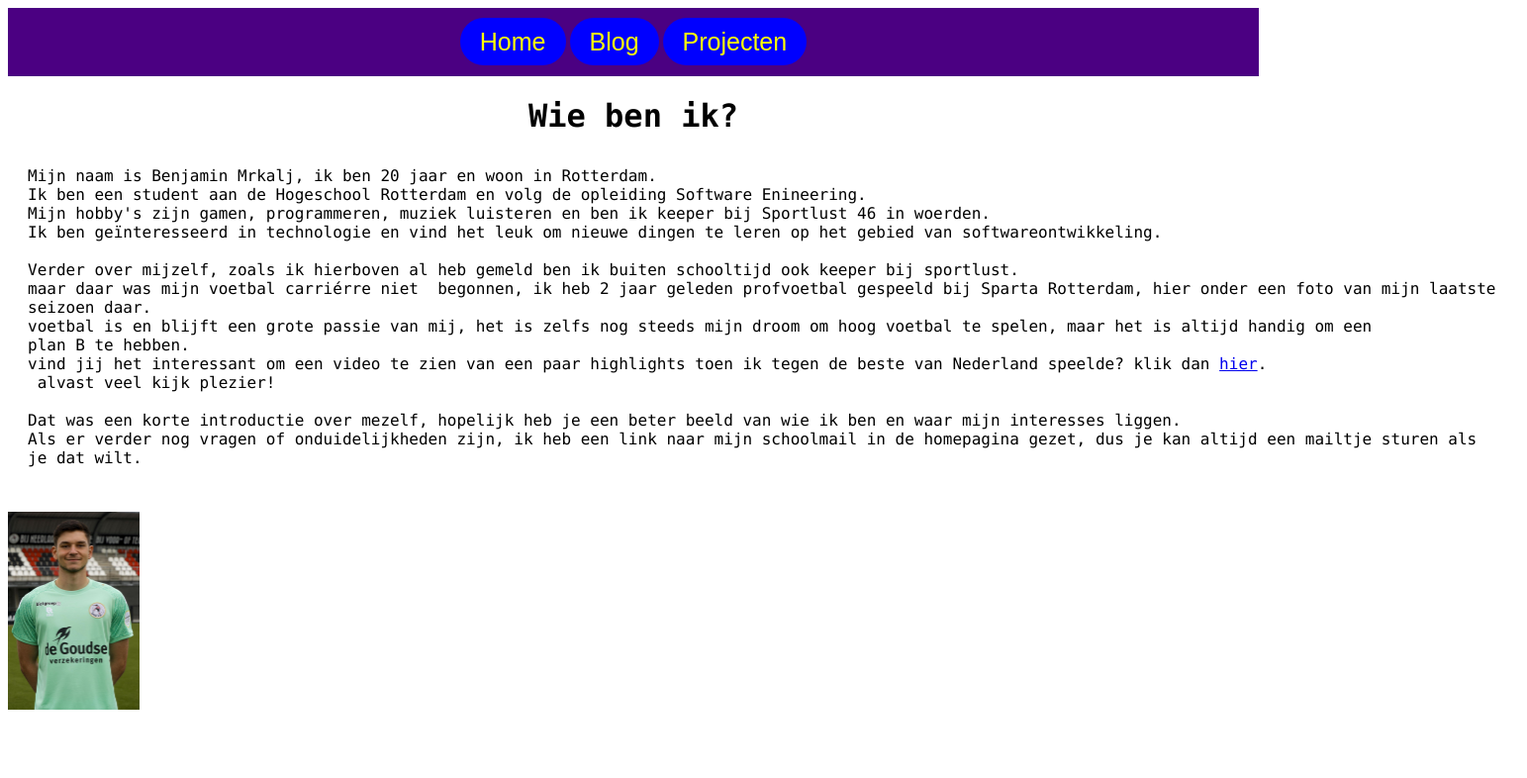
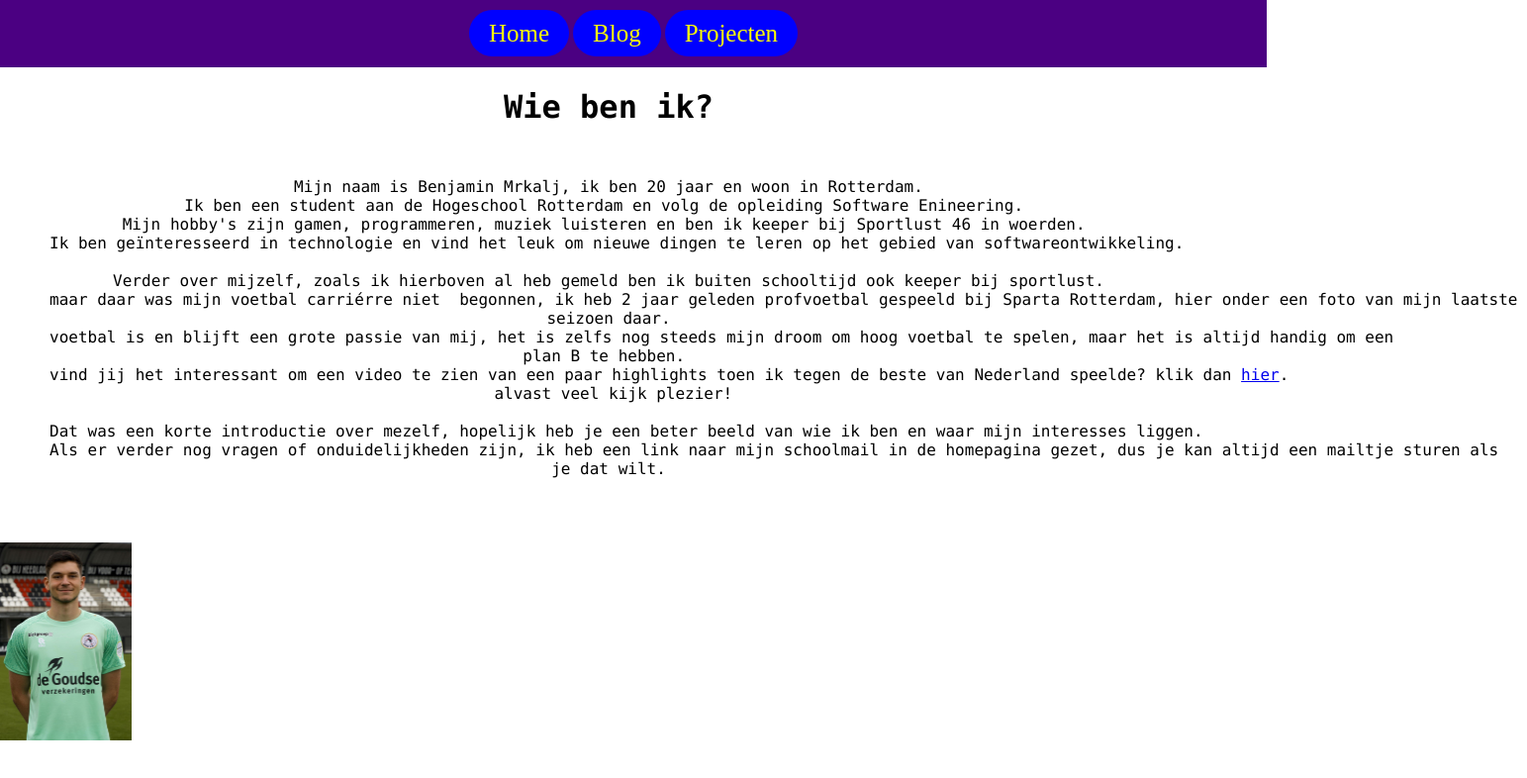
Before and after one commit to Benji2604/Benji2605.github.io, a plain HTML site: page whoamipagina.html in a window 1280 px wide. Shown: the whole page at 99% size, 1543 px wide, since content can reach past the window. Drawn offline with Linux system fonts and the light colour scheme; files whose address does not match are found by name.

Commit message:
update
img folder, sections, header footer

```diff
--- a/style.css
+++ b/style.css
@@ -8,7 +8,7 @@
 }
 
 .nav a {
-    font-family: Arial, Helvetica, sans-serif;
+    font-family: "Arial, Helvetica, sans-serif";
     font-size: 25px;
     background-color: blue;
     color: yellow;
@@ -30,7 +30,25 @@
 
 pre {
     font-family: "Lucida Console";
-    padding: 10px;
+    padding: 30px;
     margin-right: 5px;
-    margin-left: 10px;
+    margin-left: 5px;
+    text-align: center;
 }
+
+.container {
+    max-width: 1200px;
+    margin-left: 0 auto;
+    margin-right: 0 auto;
+    padding-left: 15px;
+    padding-right: 15px;
+}
+
+body {
+    margin: 0;
+}
+
+.beginscherm {
+    width: 100%;
+    height: 200px;
+}
--- a/whoamipagina.html
+++ b/whoamipagina.html
@@ -1,7 +1,7 @@
 <!DOCTYPE html>
 <html>
-    <head>
-        <link rel="icon" type="image/png" href="favicon.png">
+    <header>
+        <link class = "Bfoto" rel="icon" type="image/png" href="favicon.png">
         <title>WhoamI?</title>
         <link rel="stylesheet" href="style.css">
         <nav class="nav">
@@ -11,9 +11,10 @@
                 <a class="projecten-button" href="projecten.html">Projecten</a>
             </ul>
         </nav>
-    </head>
+    </header>
     <body>
     <main>
+        <div class = "container">
         <h1>Wie ben ik?</h1>
         <pre>Mijn naam is Benjamin Mrkalj, ik ben 20 jaar en woon in Rotterdam.
 Ik ben een student aan de Hogeschool Rotterdam en volg de opleiding Software Enineering.
@@ -32,8 +33,9 @@
 Als er verder nog vragen of onduidelijkheden zijn, ik heb een link naar mijn schoolmail in de homepagina gezet, dus je kan altijd een mailtje sturen als
 je dat wilt.
         </pre>
+        </div class = "container">
     </main>
-        <!--vergeet niet de link te maken naar de video BENJAMIN -->
+        <!--vergeet niet de link te maken naar de video BENJAMIN --> <!-- je heb de video toegevoegd lekker man G-->
 
         <img src="1000001441.jpg"
         alt="Foto van Benjamin Mrkalj toen hij bij Sparta Speelde."
```
Also changed, not shown: blog.html (+2 -2 lines), index.html (+19 -6 lines), projecten.html (+8 -8 lines), img/1000001441.jpg (renamed from 1000001441.jpg), img/1000001661.jpg (renamed from 1000001661.jpg), img/favicon.png (renamed from favicon.png), 2 other files.
